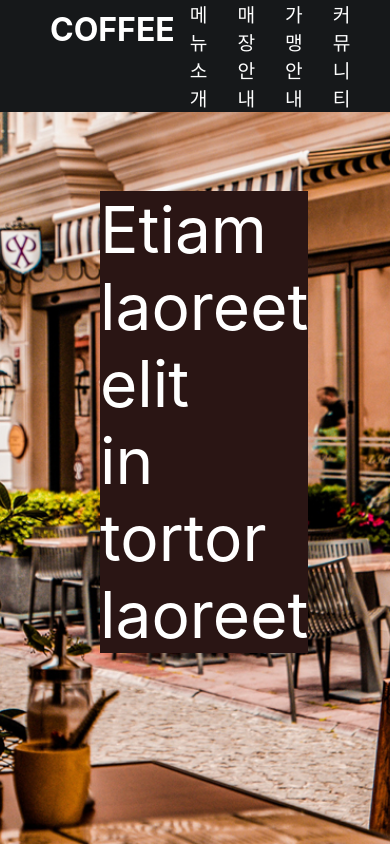
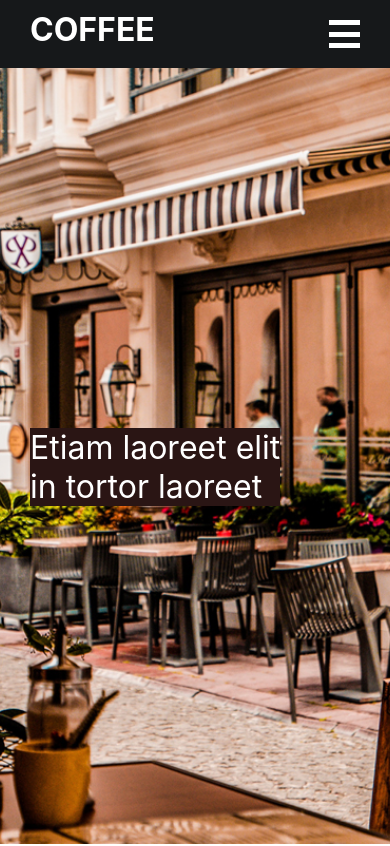
Before and after one commit to leesanghun0/react-exercise, a React (Create React App) app in the folder react_project_2/: page / in a window 390 px wide. Shown: the top 846 px of the page. Built offline with nearby package versions, Linux system fonts and the light colour scheme.

Commit message:
반응형 수정

```diff
--- a/react_project_2/src/components/Contents.jsx
+++ b/react_project_2/src/components/Contents.jsx
@@ -1,5 +1,6 @@
 import React from "react";
 import styles from "../sass/content.module.scss";
+
 
 function Contents(props) {
     return(<div className={styles["contents-box"]}>
--- a/react_project_2/src/components/footer.jsx
+++ b/react_project_2/src/components/footer.jsx
@@ -9,7 +9,9 @@ const Footer = ()=>{
             <span>coffee@coffee.com</span>
             <a href="mailto:lsh93620@gmail.com">send mail</a>
         </div>
-        <div className={styles["footer-wapper-copyright"]}>©coffee. All rights reserved.</div>
+        <div className={styles["footer-wapper-copyright"]}>
+            <p>©coffee. All rights reserved.</p>
+        </div>
     </div>
     </footer>
 );}
--- a/react_project_2/src/components/header.jsx
+++ b/react_project_2/src/components/header.jsx
@@ -1,4 +1,5 @@
-import React from "react";
+import React,{ useEffect } from "react";
+import scrollheader from "../hooks/scrollEvent";
 import { Link } from "react-router-dom";
 import styles from "../sass/headerLayout.module.scss";
 
@@ -10,20 +11,9 @@ const Header = ()=>{
     // 윈도우의 스크롤 중 현재 있는 스크롤위치에서
     // -가도면 헤더가 생기고
     // +되면 헤더가 없어져야됨
-    // const headerElement = document.querySelector('.header');
-    // let prevPageScroll = window.scrollY;
-
-
-    // window.addEventListener("scroll", function() {
-    //     let currentScroll = window.scrollY;
-
-    //     if(prevPageScroll<currentScroll){
-    //         headerElement.style.display = "none";
-    //     }else if(prevPageScroll>currentScroll){
-    //         headerElement.style.display = "flex";
-    //     }
-    //     prevPageScroll=currentScroll;
-    // });
+    useEffect(() => {
+        scrollheader();
+    }, []);
 
 
     return (
@@ -36,14 +26,15 @@ const Header = ()=>{
             <li className={styles["nav-item"]} key={keyValue}><Link to="#">{navItem}</Link></li>
           )}
      </ul>
-    </nav>
-
      {/* mobile-btn */}
      <span className={styles["btn-area"]} role="button">
          <span className={styles["btn-area-span"]}></span>
          <span className={styles["btn-area-span"]}></span>
          <span className={styles["btn-area-span"]}></span>
      </span>
+    </nav>
+
+
  </header>);
 }
 
--- a/react_project_2/src/components/topcontent.jsx
+++ b/react_project_2/src/components/topcontent.jsx
@@ -10,10 +10,6 @@ const TopContent = () => {
 
     useEffect(() => {
         handleScroll();
-
-        // return () => {
-        //     window.removeEventListener('scroll', handleScroll);
-        // };
     }, []);
 
 
--- a/react_project_2/src/hooks/scrollEvent.jsx
+++ b/react_project_2/src/hooks/scrollEvent.jsx
@@ -1,3 +1,4 @@
+
 const handleScroll = () => {
     const contentsText = document.querySelectorAll('.contents-box-text');
     contentsText.forEach((textElement) => {
--- a/react_project_2/src/sass/_media.scss
+++ b/react_project_2/src/sass/_media.scss
@@ -1,11 +1,74 @@
 @import "./mixin";
+
+@include tablet{
+    .contents-box{
+        justify-content:center;
+
+        &-images{
+            width: 100%;
+            background-color: blue;
+
+        }
+
+        &-text{
+            padding: 0;
+            text-align: center;
+            width: 100%;
+            order:2;
+        }
+    }
+
+    .bottom-content-wrapper{
+        width: 85%;
+    }
+
+    .bottom-content-wrapper-box{
+        flex-flow: column;
+        justify-content: center;
+
+        &-images{
+            order: 1;
+            width: 100%;
+        }
+
+        &-text{
+            width: 100%;
+
+            &-title{
+                display: flex;
+                text-indent: 0;
+                margin: 0 auto;
+                font-size: 40px;
+            }
+
+            &-orderlist{
+                margin: 0 auto;
+                text-align: center;
+                font-size: 23px;
+
+                li{
+                    margin-bottom: 10px;
+                }
+
+            }
+        }
+    }
+}
 
 @include mobile{
     #root{
         overflow: hidden;
     }
-    .nav{
-        display: none;
+
+    .header-logo{
+        padding-left: 30px;
+    }
+   .nav{
+        padding: 0;
+        &-list{
+            display: none;
+        }
+
     }
 
     .btn-area{
@@ -41,6 +104,7 @@
         width: 100%;
         display: flex;
         flex-flow: column;
+        justify-content: center;
         align-items:center;
         text-align: center;
 
@@ -52,6 +116,10 @@
         &-text{
             width: 100%;
             order:2;
+            font-size: 18px;
+        }
+        &-title{
+            font-size: 35px;
         }
     }
 
@@ -73,13 +141,58 @@
         }
 
     }
-    .bottom-content{
+
+    .bottom-content-wrapper{
         width: 90%;
-        margin: 0 auto;
+
+        &-title{
+            margin: 0;
+
+            h2{
+                font-size: 50px;
+            }
+        }
+    }
+
+    .bottom-content-wrapper-box{
+        flex-flow: column;
+        justify-content: center;
+
+        &-images{
+            order: 1;
+            width: 100%;
+        }
+
+        &-text{
+            width: 100%;
+
+            &-title{
+                text-indent: 0;
+                margin: 0 auto;
+                font-size: 35px;
+            }
+
+            &-orderlist{
+                margin: 0 auto;
+                text-align: center;
+                font-size: 20px;
+                list-style-type: none;
+
+                li{
+                    margin-bottom: 10px;
+                }
+
+            }
+        }
+    }
+
+    .footer-wapper-middle{
+        display: flex;
+        flex-flow: column;
         padding: 0;
 
-        &-wrapper{
-            width: 100%;
+        span{
+            padding: 20px 0 ;
         }
     }
 }
--- a/react_project_2/src/sass/content.module.scss
+++ b/react_project_2/src/sass/content.module.scss
@@ -36,7 +36,7 @@
     margin: 10px 0 90px 0;
 
     &-images{
-        width: 45%;
+        width: 50%;
 
         img{
             width: 100%;
@@ -48,18 +48,19 @@
         display: flex;
         flex-flow: column;
         justify-content: center;
-        width: 40%;
+        width: 35%;
         // padding: 30px;
         // box-sizing: border-box;
         opacity: 0;
         transform: translateY(50px);
         padding: 70px;
+        font-size: 24px;
 
     }
 
     &-title{
         padding: 20px 0;
-        font-size: 50px;
+        font-size: 45px;
     }
 
     &:nth-child(2) {
@@ -104,7 +105,7 @@
         }
     }
 }
-
+// ------------------------------------------------------------
 .bottom-content{
     width: 100%;
     padding: 50px 0;
@@ -160,6 +161,7 @@
                 font-weight: bold;
                 text-indent: -25px;
                 padding: 0 0 30px 0;
+                box-sizing: border-box;
             }
 
             &-orderlist{
@@ -174,3 +176,8 @@
 
 
 }
+
+
+
+
+@import './media'
--- a/react_project_2/src/sass/footerLayout.module.scss
+++ b/react_project_2/src/sass/footerLayout.module.scss
@@ -2,7 +2,6 @@
 
 .footer{
     width: 100%;
-    height: 300px;
     background: url(../images/contact_bg.jpg) no-repeat center center;
     background-size: cover;
     display: flex;
@@ -12,6 +11,7 @@
 
 .footer-wapper{
     text-align: center;
+    padding: 20px 0;
     box-sizing: border-box;
 
     &-title{
@@ -38,6 +38,9 @@
     }
     &-copyright{
         color: white;
-        // padding: 20px  0 0 0;
     }
 }
+
+
+
+@import './media'
--- a/react_project_2/src/sass/headerLayout.module.scss
+++ b/react_project_2/src/sass/headerLayout.module.scss
@@ -40,3 +40,7 @@
 .btn-area{
     display: none;
 }
+
+
+
+@import './media'
```
Also changed, not shown: react_project_2/src/hooks/scrollheader.jsx (added, +18 -0 lines).
